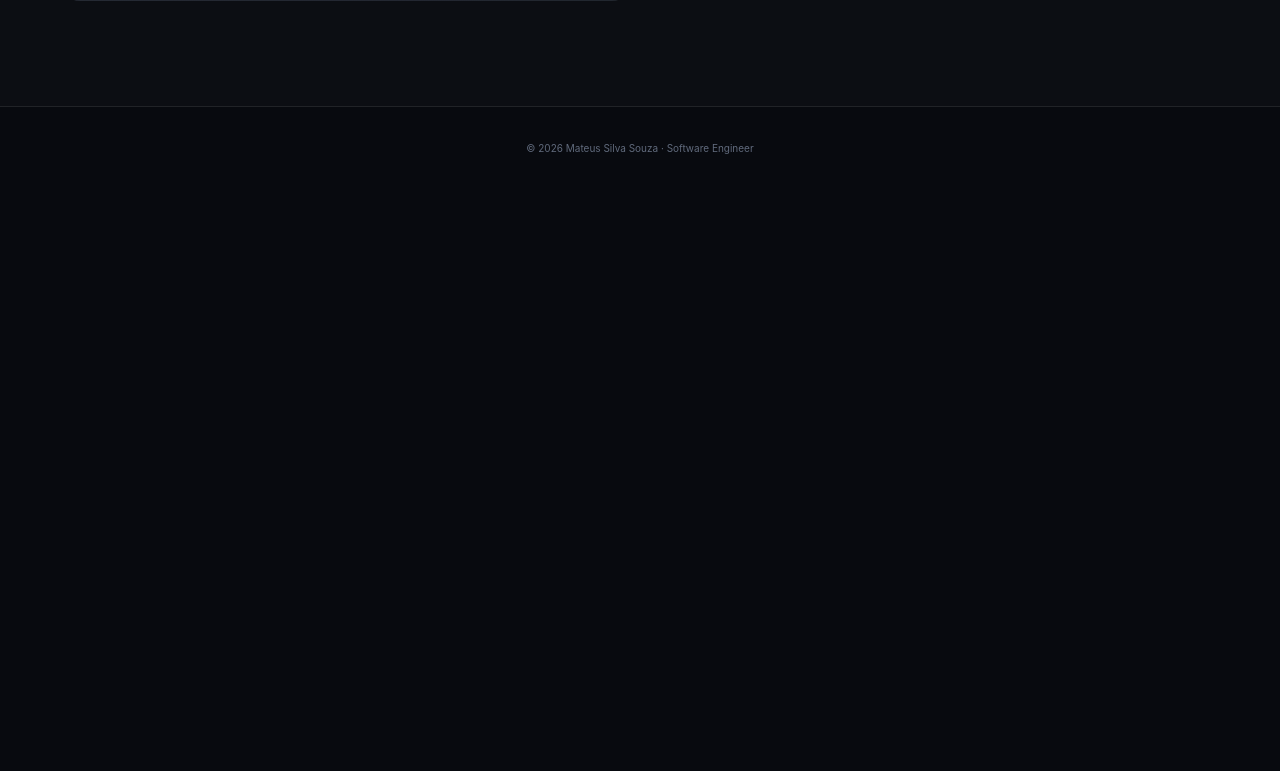
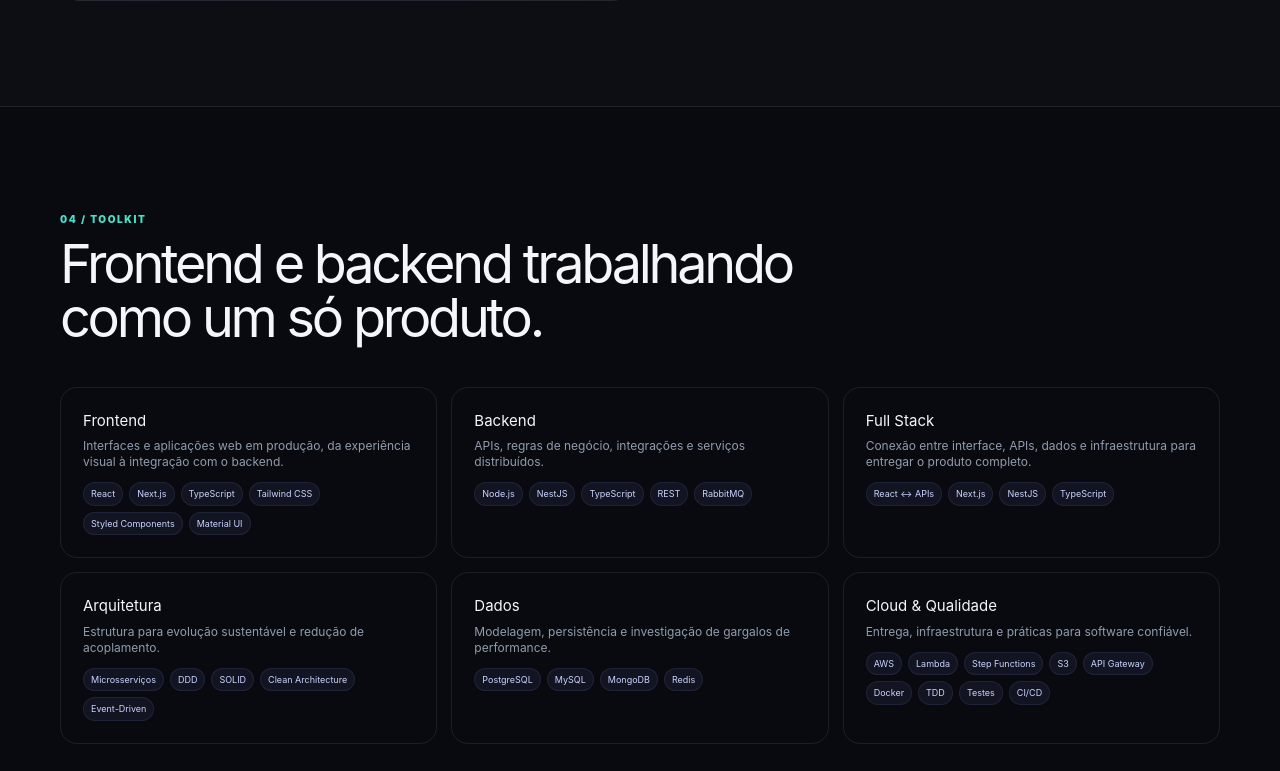
Before and after one commit to mateussilvasouza/Portifolio, a React (Vite) app: page / in a window 1280 px wide. Shown: the part 3549-4320 px from the top of the page. Before the commit the page ends 3739 px from the top, so only its background shows below. Built offline with nearby package versions, Linux system fonts and the light colour scheme.

Commit message:
toolkit: implement skills section with tag groups

```diff
--- a/src/App.tsx
+++ b/src/App.tsx
@@ -4,6 +4,7 @@ import { Hero } from '@/sections/Hero'
 import { Impact } from '@/sections/Impact'
 import { Thinking } from '@/sections/Thinking'
 import { Cases } from '@/sections/Cases'
+import { Toolkit } from '@/sections/Toolkit'
 
 function App() {
   return (
@@ -14,6 +15,7 @@ function App() {
         <Impact />
         <Thinking />
         <Cases />
+        <Toolkit />
       </main>
       <Footer />
     </>
--- /dev/null
+++ b/src/sections/Toolkit.tsx
@@ -0,0 +1,40 @@
+import { Container } from '@/components/layout/Container'
+import { Reveal } from '@/components/motion/Reveal'
+import { SectionHeading } from '@/components/SectionHeading'
+import { skillGroups } from '@/data/skills'
+
+export function Toolkit() {
+  return (
+    <section id="stack" className="py-[70px] sm:py-[105px]">
+      <Container>
+        <Reveal>
+          <SectionHeading
+            kicker="04 / toolkit"
+            title="Frontend e backend trabalhando como um só produto."
+          />
+
+          <div className="grid grid-cols-1 gap-3.5 sm:grid-cols-2 lg:grid-cols-3">
+            {skillGroups.map((group) => (
+              <div key={group.title} className="rounded-[17px] border p-5.5">
+                <h3 className="text-[15px]">{group.title}</h3>
+                <p className="mt-1.5 mb-3 text-xs text-muted-foreground">
+                  {group.description}
+                </p>
+                <div className="flex flex-wrap gap-1.5">
+                  {group.skills.map((skill) => (
+                    <span
+                      key={skill}
+                      className="rounded-md border border-primary/10 bg-primary/[0.08] px-1.75 py-1 text-[9px] text-[#cbd3ff]"
+                    >
+                      {skill}
+                    </span>
+                  ))}
+                </div>
+              </div>
+            ))}
+          </div>
+        </Reveal>
+      </Container>
+    </section>
+  )
+}
```
